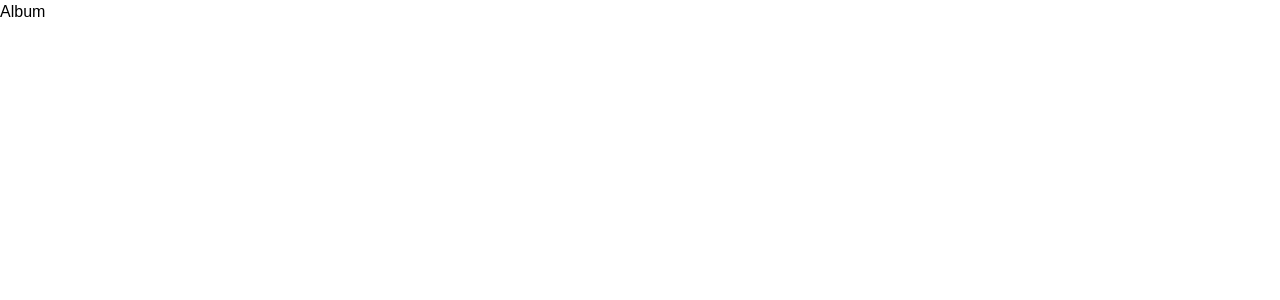
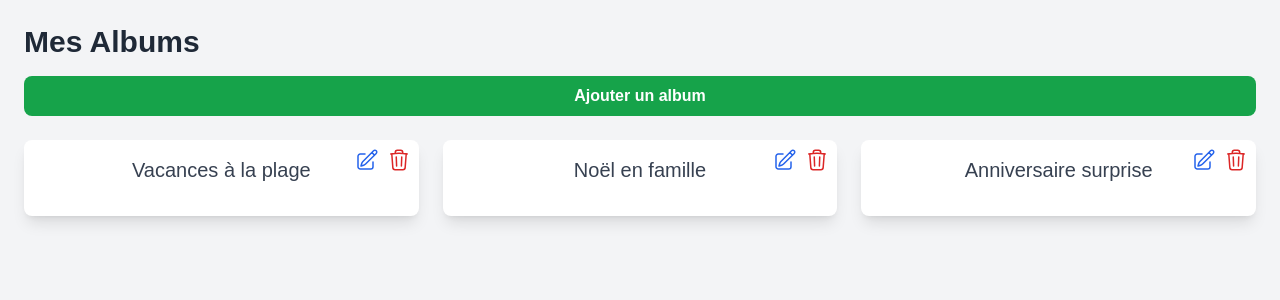
Before and after one commit to aminemn14/tp-versionning, a React (Vite) app: page /album in a window 1280 px wide. Shown: the top 300 px of the page. Built offline with nearby package versions, Linux system fonts and the light colour scheme.

Commit message:
feat: Ajout/Suppresion/Modification des albums

```diff
--- a/package.json
+++ b/package.json
@@ -11,6 +11,7 @@
     "tailwind": "tailwindcss -i ./src/input.css -o ./src/output.css --watch"
   },
   "dependencies": {
+    "@heroicons/react": "^2.1.5",
     "react": "^18.3.1",
     "react-dom": "^18.3.1",
     "react-router-dom": "^6.28.0"
--- a/src/output.css
+++ b/src/output.css
@@ -554,6 +554,221 @@ video {
   display: none;
 }
 
+.absolute {
+  position: absolute;
+}
+
+.relative {
+  position: relative;
+}
+
+.right-2 {
+  right: 0.5rem;
+}
+
+.top-2 {
+  top: 0.5rem;
+}
+
+.mx-auto {
+  margin-left: auto;
+  margin-right: auto;
+}
+
+.mb-4 {
+  margin-bottom: 1rem;
+}
+
+.mb-6 {
+  margin-bottom: 1.5rem;
+}
+
+.mt-6 {
+  margin-top: 1.5rem;
+}
+
+.flex {
+  display: flex;
+}
+
+.grid {
+  display: grid;
+}
+
+.h-56 {
+  height: 14rem;
+}
+
+.h-6 {
+  height: 1.5rem;
+}
+
+.min-h-screen {
+  min-height: 100vh;
+}
+
+.w-6 {
+  width: 1.5rem;
+}
+
+.w-full {
+  width: 100%;
+}
+
+.grid-cols-1 {
+  grid-template-columns: repeat(1, minmax(0, 1fr));
+}
+
+.flex-col {
+  flex-direction: column;
+}
+
+.items-center {
+  align-items: center;
+}
+
+.justify-between {
+  justify-content: space-between;
+}
+
+.gap-6 {
+  gap: 1.5rem;
+}
+
+.space-x-2 > :not([hidden]) ~ :not([hidden]) {
+  --tw-space-x-reverse: 0;
+  margin-right: calc(0.5rem * var(--tw-space-x-reverse));
+  margin-left: calc(0.5rem * calc(1 - var(--tw-space-x-reverse)));
+}
+
+.rounded-lg {
+  border-radius: 0.5rem;
+}
+
+.border {
+  border-width: 1px;
+}
+
+.border-gray-300 {
+  --tw-border-opacity: 1;
+  border-color: rgb(209 213 219 / var(--tw-border-opacity));
+}
+
+.bg-blue-600 {
+  --tw-bg-opacity: 1;
+  background-color: rgb(37 99 235 / var(--tw-bg-opacity));
+}
+
+.bg-gray-100 {
+  --tw-bg-opacity: 1;
+  background-color: rgb(243 244 246 / var(--tw-bg-opacity));
+}
+
+.bg-green-600 {
+  --tw-bg-opacity: 1;
+  background-color: rgb(22 163 74 / var(--tw-bg-opacity));
+}
+
+.bg-white {
+  --tw-bg-opacity: 1;
+  background-color: rgb(255 255 255 / var(--tw-bg-opacity));
+}
+
+.object-cover {
+  -o-object-fit: cover;
+     object-fit: cover;
+}
+
+.p-3 {
+  padding: 0.75rem;
+}
+
+.p-4 {
+  padding: 1rem;
+}
+
+.p-6 {
+  padding: 1.5rem;
+}
+
+.px-4 {
+  padding-left: 1rem;
+  padding-right: 1rem;
+}
+
+.py-2 {
+  padding-top: 0.5rem;
+  padding-bottom: 0.5rem;
+}
+
+.text-2xl {
+  font-size: 1.5rem;
+  line-height: 2rem;
+}
+
+.text-3xl {
+  font-size: 1.875rem;
+  line-height: 2.25rem;
+}
+
+.text-xl {
+  font-size: 1.25rem;
+  line-height: 1.75rem;
+}
+
+.font-bold {
+  font-weight: 700;
+}
+
+.font-medium {
+  font-weight: 500;
+}
+
+.font-semibold {
+  font-weight: 600;
+}
+
+.text-blue-600 {
+  --tw-text-opacity: 1;
+  color: rgb(37 99 235 / var(--tw-text-opacity));
+}
+
+.text-gray-700 {
+  --tw-text-opacity: 1;
+  color: rgb(55 65 81 / var(--tw-text-opacity));
+}
+
+.text-gray-800 {
+  --tw-text-opacity: 1;
+  color: rgb(31 41 55 / var(--tw-text-opacity));
+}
+
+.text-red-600 {
+  --tw-text-opacity: 1;
+  color: rgb(220 38 38 / var(--tw-text-opacity));
+}
+
+.text-white {
+  --tw-text-opacity: 1;
+  color: rgb(255 255 255 / var(--tw-text-opacity));
+}
+
+.shadow-lg {
+  --tw-shadow: 0 10px 15px -3px rgb(0 0 0 / 0.1), 0 4px 6px -4px rgb(0 0 0 / 0.1);
+  --tw-shadow-colored: 0 10px 15px -3px var(--tw-shadow-color), 0 4px 6px -4px var(--tw-shadow-color);
+  box-shadow: var(--tw-ring-offset-shadow, 0 0 #0000), var(--tw-ring-shadow, 0 0 #0000), var(--tw-shadow);
+}
+
+.shadow-md {
+  --tw-shadow: 0 4px 6px -1px rgb(0 0 0 / 0.1), 0 2px 4px -2px rgb(0 0 0 / 0.1);
+  --tw-shadow-colored: 0 4px 6px -1px var(--tw-shadow-color), 0 2px 4px -2px var(--tw-shadow-color);
+  box-shadow: var(--tw-ring-offset-shadow, 0 0 #0000), var(--tw-ring-shadow, 0 0 #0000), var(--tw-shadow);
+}
+
+.filter {
+  filter: var(--tw-blur) var(--tw-brightness) var(--tw-contrast) var(--tw-grayscale) var(--tw-hue-rotate) var(--tw-invert) var(--tw-saturate) var(--tw-sepia) var(--tw-drop-shadow);
+}
+
 * {
   margin: 0;
   padding: 0;
@@ -563,3 +778,43 @@ video {
 body {
   font-family: "Host Grotesk", sans-serif;
 }
+
+.hover\:bg-blue-700:hover {
+  --tw-bg-opacity: 1;
+  background-color: rgb(29 78 216 / var(--tw-bg-opacity));
+}
+
+.hover\:bg-green-700:hover {
+  --tw-bg-opacity: 1;
+  background-color: rgb(21 128 61 / var(--tw-bg-opacity));
+}
+
+.hover\:text-blue-800:hover {
+  --tw-text-opacity: 1;
+  color: rgb(30 64 175 / var(--tw-text-opacity));
+}
+
+.hover\:text-red-800:hover {
+  --tw-text-opacity: 1;
+  color: rgb(153 27 27 / var(--tw-text-opacity));
+}
+
+@media (min-width: 640px) {
+  .sm\:w-1\/2 {
+    width: 50%;
+  }
+
+  .sm\:grid-cols-2 {
+    grid-template-columns: repeat(2, minmax(0, 1fr));
+  }
+}
+
+@media (min-width: 768px) {
+  .md\:w-1\/3 {
+    width: 33.333333%;
+  }
+
+  .md\:grid-cols-3 {
+    grid-template-columns: repeat(3, minmax(0, 1fr));
+  }
+}
--- a/src/pages/Album.jsx
+++ b/src/pages/Album.jsx
@@ -1,8 +1,129 @@
+import { useState } from 'react';
+import { PencilSquareIcon, TrashIcon } from '@heroicons/react/24/outline';
 
 function Album() {
+  // État pour stocker les albums
+  const [albums, setAlbums] = useState([
+    { id: 1, name: 'Vacances à la plage' },
+    { id: 2, name: 'Noël en famille' },
+    { id: 3, name: 'Anniversaire surprise' }
+  ]);
+
+  // État pour le nom du nouvel album
+  const [newAlbumName, setNewAlbumName] = useState('');
+  const [editAlbum, setEditAlbum] = useState(null);
+  const [isAddVisible, setIsAddVisible] = useState(false);
+
+  // Fonction pour ajouter un album
+  const handleAddAlbum = () => {
+    if (newAlbumName.trim() === '') return;
+
+    setAlbums([
+      ...albums,
+      { id: Date.now(), name: newAlbumName }
+    ]);
+    setNewAlbumName('');
+    setIsAddVisible(false); // Cache le formulaire après l'ajout
+  };
+
+  // Gestion de la suppression d'un album
+  const handleDeleteAlbum = (id) => {
+    setAlbums(albums.filter(album => album.id !== id));
+  };
+
+  // Gestion de la modification d'un album
+  const handleEditAlbum = (id) => {
+    const album = albums.find(album => album.id === id);
+    setEditAlbum(album);
+    setNewAlbumName(album.name);
+  };
+
+  const handleSaveEdit = () => {
+    setAlbums(albums.map(album =>
+      album.id === editAlbum.id ? { ...album, name: newAlbumName } : album
+    ));
+    setEditAlbum(null);
+    setNewAlbumName('');
+  };
+
   return (
-    <div>Album</div>
-  )
+    <div className="min-h-screen flex flex-col bg-gray-100 p-6">
+      <h1 className="text-3xl font-bold text-gray-800 mb-4">Mes Albums</h1>
+
+      {/* Bouton Ajouter */}
+      <button
+        onClick={() => setIsAddVisible(!isAddVisible)}
+        className="px-4 py-2 bg-green-600 text-white font-semibold rounded-lg hover:bg-green-700 mb-6"
+      >
+        Ajouter un album
+      </button>
+
+      {/* Formulaire d'ajout d'album (affiché seulement si isAddVisible est true) */}
+      {isAddVisible && (
+        <div className="mt-6 p-6 bg-white rounded-lg shadow-md w-full sm:w-1/2 md:w-1/3 mx-auto mb-6">
+          <h2 className="text-2xl font-bold text-gray-800 mb-4">Ajouter un album</h2>
+          <input
+            type="text"
+            className="w-full p-3 border border-gray-300 rounded-lg mb-4"
+            placeholder="Nom de l'album"
+            value={newAlbumName}
+            onChange={(e) => setNewAlbumName(e.target.value)}
+          />
+          <button
+            onClick={handleAddAlbum}
+            className="w-full py-2 bg-green-600 text-white font-semibold rounded-lg hover:bg-green-700"
+          >
+            Ajouter
+          </button>
+        </div>
+      )}
+
+      {/* Grille d'albums */}
+      <div className="grid grid-cols-1 sm:grid-cols-2 md:grid-cols-3 gap-6">
+        {albums.map(album => (
+          <div key={album.id} className="relative flex flex-col items-center bg-white rounded-lg shadow-lg p-4">
+            <span className="text-xl font-medium text-gray-700 mb-4">{album.name}</span>
+
+            {/* Icônes Modifier et Supprimer en haut à droite */}
+            <div className="absolute top-2 right-2 flex space-x-2">
+              <button
+                onClick={() => handleEditAlbum(album.id)}
+                className="text-blue-600 hover:text-blue-800"
+              >
+                <PencilSquareIcon className="h-6 w-6" />
+              </button>
+              <button
+                onClick={() => handleDeleteAlbum(album.id)}
+                className="text-red-600 hover:text-red-800"
+              >
+                <TrashIcon className='h-6 w-6' />
+              </button>
+            </div>
+          </div>
+        ))}
+      </div>
+
+      {/* Formulaire de modification */}
+      {editAlbum && (
+        <div className="mt-6 p-6 bg-white rounded-lg shadow-md w-full sm:w-1/2 md:w-1/3 mx-auto">
+          <h2 className="text-2xl font-bold text-gray-800 mb-4">Modifier l&apos;album</h2>
+          <input
+            type="text"
+            className="w-full p-3 border border-gray-300 rounded-lg mb-4"
+            placeholder="Nom de l'album"
+            value={newAlbumName}
+            onChange={(e) => setNewAlbumName(e.target.value)}
+          />
+          <button
+            onClick={handleSaveEdit}
+            className="w-full py-2 bg-blue-600 text-white font-semibold rounded-lg hover:bg-blue-700"
+          >
+            Enregistrer
+          </button>
+        </div>
+      )}
+    </div>
+  );
 }
 
-export default Album
+export default Album;
```
Also changed, not shown: 1 other file (tests, documents, lock files or other folders).
